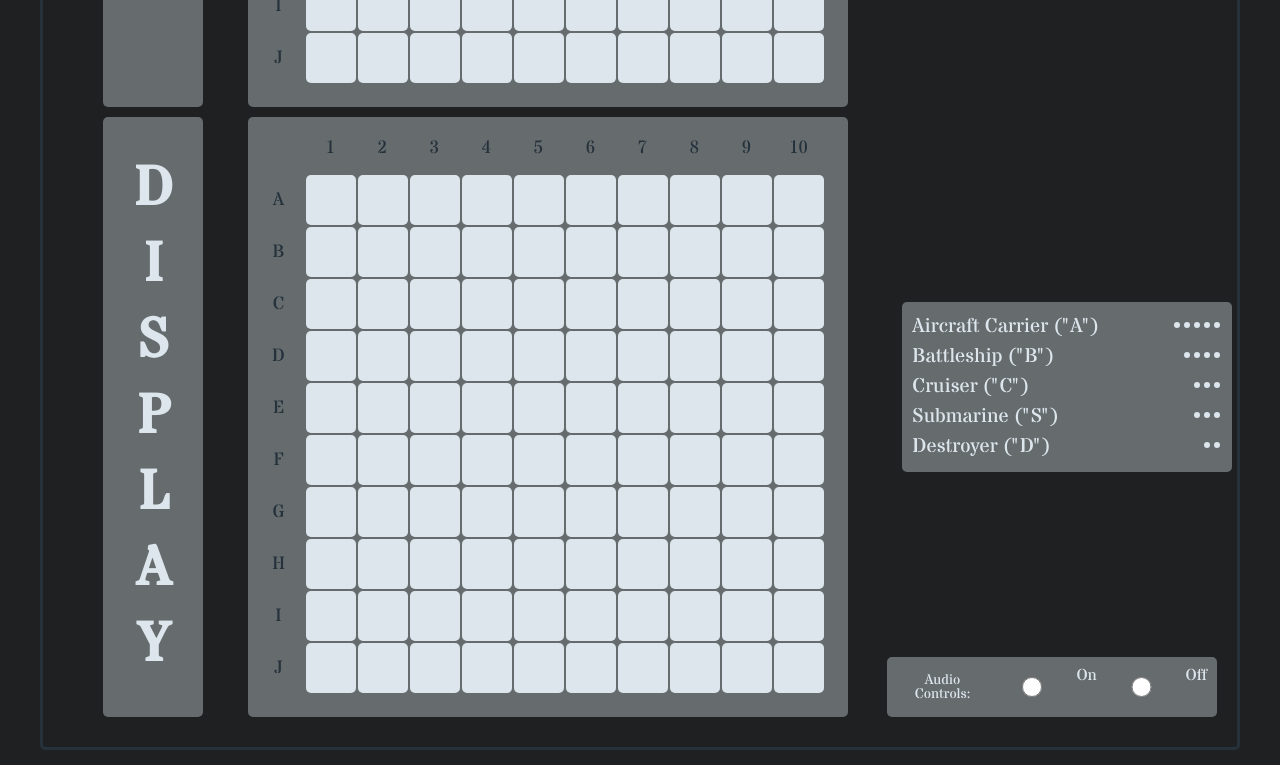
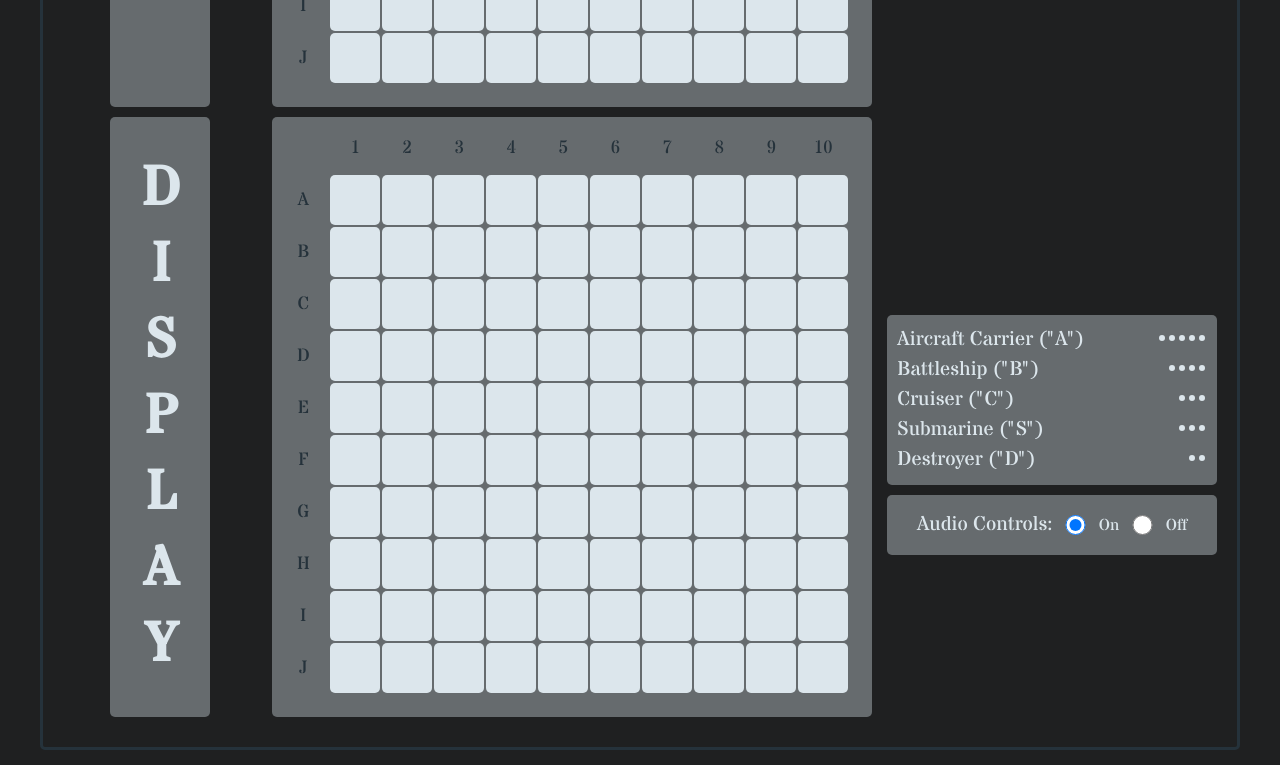
Before and after one commit to TCashion/battleship, a plain HTML site: page index.html in a window 1280 px wide. Shown: the part 531-1296 px from the top of the page. Drawn offline with nearby package versions, Linux system fonts and the light colour scheme.

Commit message:
add more styling

```diff
--- a/css/style.css
+++ b/css/style.css
@@ -613,11 +613,13 @@ Gameboard Styles
 
 .audio-toggle {
     display: flex;
+    justify-content: center;
 }
 
 .audio-toggle-radio {
     height: 20px;
     margin: 10px 0;
+    width: 15%;
 }
 
 .battleship-monitor-label {
@@ -639,6 +641,12 @@ Gameboard Styles
     height: auto;
     width: 78vw;
     padding: 10px;
+}
+
+.audio-toggle-label {
+    height: 20px;
+    margin: 10px 0;
+    line-height: 20px;
 }
 
 #battleship-input-form > label {
@@ -920,9 +928,6 @@ Media Queries
         line-height: 1.2;
     }
 
-    .audio-toggle {
-        width: 100%;
-    }
 }
 
 /* for desktop screens */
@@ -941,6 +946,7 @@ Media Queries
     .battleship-monitor, .battleship-monitor-label {
         height: 600px;
         width: 600px;
+        margin-right: 15px;
     }
 
     .battleship-monitor-label {
@@ -975,11 +981,10 @@ Media Queries
     .battleship-target-display, .battleship-status-display {
         width: 100%;
         height: auto;
-        margin: auto;
-        margin-left: 15px;
+        margin-top: 60%;
     }
 
-    .battleship-status-display h4 {
+    .battleship-status-display h4, .audio-toggle h4 {
         font-size: 2rem;
         line-height: 1.5;
     }
@@ -990,4 +995,8 @@ Media Queries
         margin: 10px 2px;
     }
 
+    .audio-toggle {
+        width: 100%;
+    }
+
 }
--- a/index.html
+++ b/index.html
@@ -368,7 +368,7 @@
             </div>
             <div class="audio-toggle">
                 <h4>Audio Controls:</h4>
-                <input class="audio-toggle-radio" type="radio" id="audio-on" group="audio">
+                <input class="audio-toggle-radio" type="radio" id="audio-on" group="audio" checked>
                 <label class="audio-toggle-label" for="audio-on">On</label>
                 <input class="audio-toggle-radio" type="radio" id="audio-off" group="audio">
                 <label class="audio-toggle-label" for="audio-off">Off</label>
```
Also changed, not shown: 1 other file.
